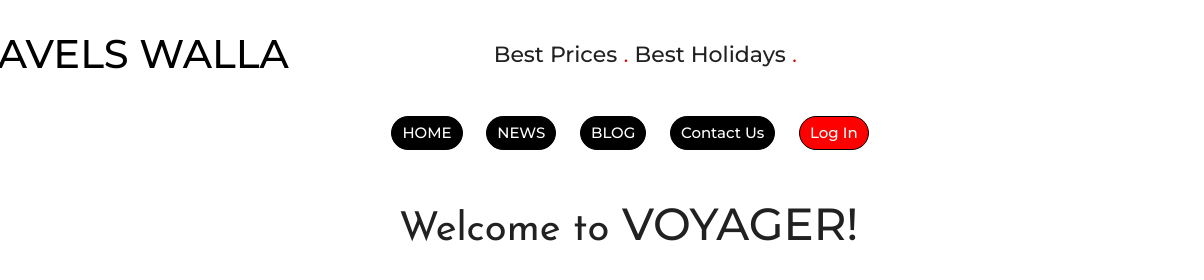
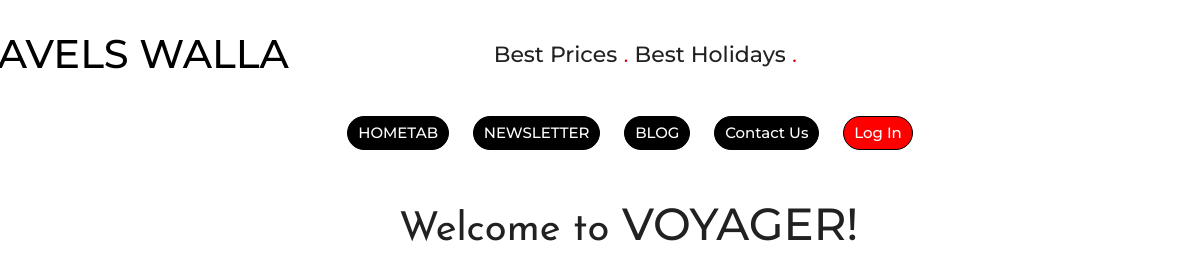
Before and after one commit to kanhaiya209/Travel-And-Tourism, a plain HTML site: page index.html in a window 1280 px wide. Shown: the top 280 px of the page, 0-1204 px from the left. Drawn offline with nearby package versions, Linux system fonts and the light colour scheme; a script that the page names is missing; a web font is replaced by a local one.

Commit message:
Update index.html

```diff
--- a/index.html
+++ b/index.html
@@ -37,10 +37,10 @@
         <div class="navbar">
             <ul>
                 <a href="index.html">
-                    <li>HOME</li>
+                    <li>HOMETAB</li>
                 </a>
                 <a href="https://goo.gl/cTGR46" target="_blank">
-                    <li>NEWS</li>
+                    <li>NEWSLETTER</li>
                 </a>
                 <a href="blogger.html">
                     <li>BLOG</li>
```
